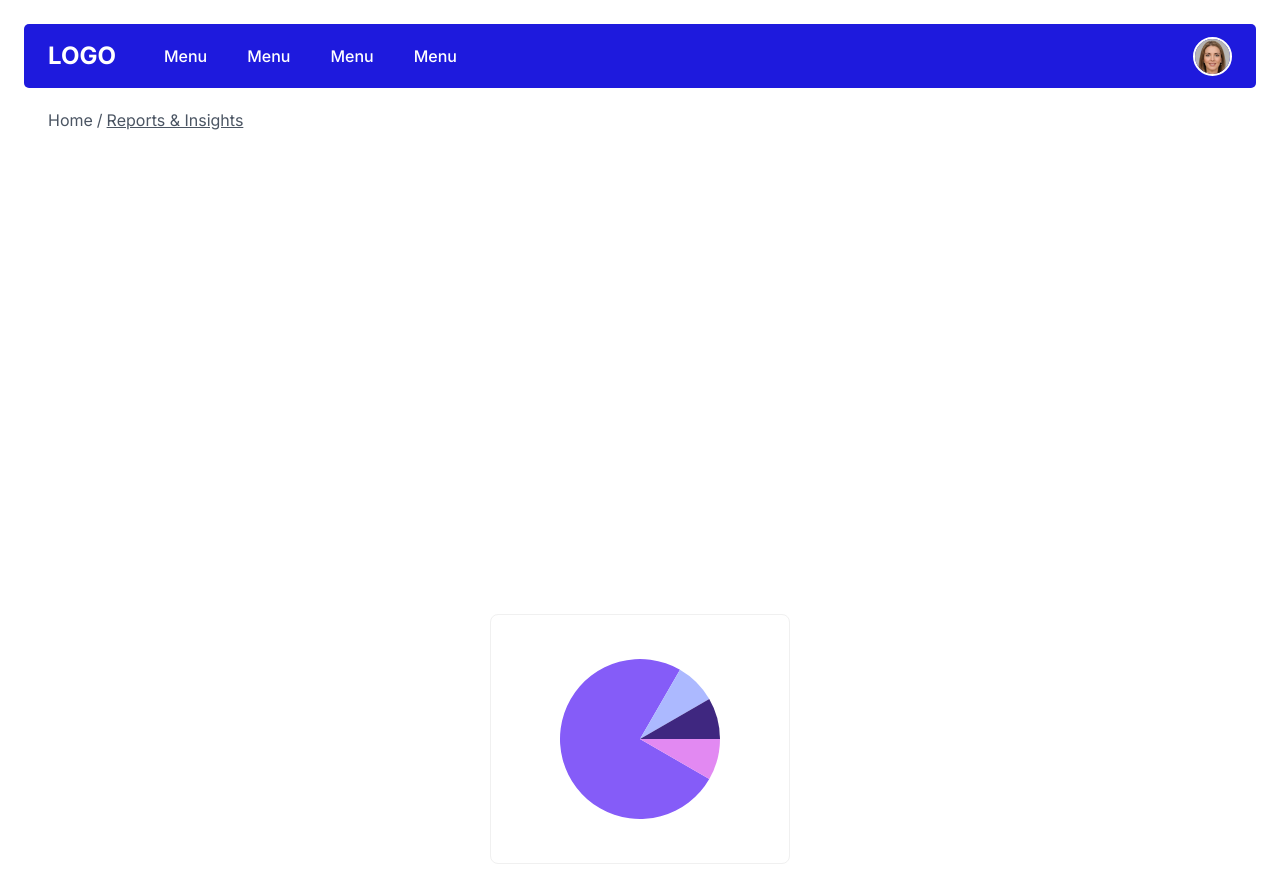
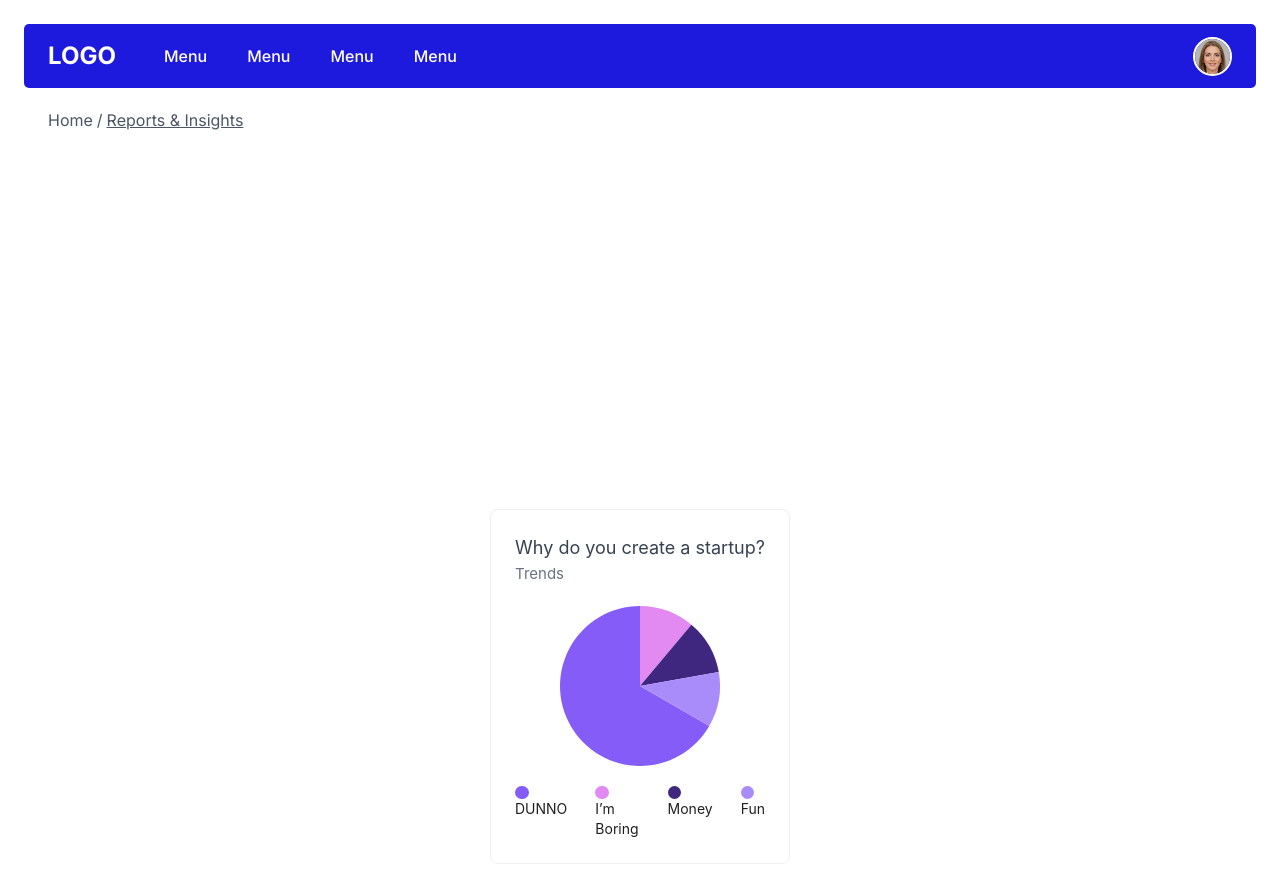
Before and after one commit to JrzenonDev/xp-coding-challenge, a Next.js app: page / in a window 1280 px wide. Shown: the top 896 px of the page. Built offline with nearby package versions, Linux system fonts and the light colour scheme.

Commit message:
(feat)[feature/main] create bullets with infos chart

```diff
--- a/src/components/DashBoard/index.tsx
+++ b/src/components/DashBoard/index.tsx
@@ -5,32 +5,23 @@ import React from "react";
 import { PieChart, Pie, Cell } from "recharts";
 
 const data = [
-  { name: "Group A", value: 900 },
-  { name: "Group B", value: 100 },
-  { name: "Group C", value: 100 },
-  { name: "Group D", value: 100 },
+  { name: "DUNNO", value: 900, color: "#855CF8" },
+  { name: "I’m Boring", value: 150, color: "#E289F2" },
+  { name: "Money", value: 150, color: "#3f2780" },
+  { name: "Fun", value: 150, color: "#a98cfa" },
 ];
-
-const COLORS = ["#855CF8", "#ACB9FF", "#3f2780", "#E289F2"];
 
 export function DashBoard() {
   return (
-    <Card
-      style={{
-        width: 300,
-        display: "flex",
-        justifyContent: "center",
-        alignItems: "center",
-      }}
-    >
-      <div
-        style={{
-          display: "flex",
-          justifyContent: "center",
-          alignItems: "center",
-          height: "100%",
-        }}
-      >
+    <Card className="w-[300px] flex justify-center items-center">
+      <div className="h-full flex justify-center items-center flex-col">
+        <div>
+          <h2 className="text-[18px] text-gray-700">
+            Why do you create a startup?
+          </h2>
+          <p className="text-[15px] text-gray-500">Trends</p>
+        </div>
+
         <PieChart width={200} height={200}>
           <Pie
             data={data}
@@ -45,13 +36,22 @@ export function DashBoard() {
             stroke="none"
           >
             {data.map((entry, index) => (
-              <Cell
-                key={`cell-${index}`}
-                fill={COLORS[index % COLORS.length]}
-              />
+              <Cell key={`cell-${index}`} fill={entry.color} />
             ))}
           </Pie>
         </PieChart>
+
+        <div className="flex w-full gap-7">
+          {data.map((item, index) => (
+            <div key={index} className="flex flex-col items-start">
+              <div
+                className="w-[13.5px] h-[13.5px] rounded-[50%]"
+                style={{ backgroundColor: item.color }}
+              />
+              <p className="text-sm">{item.name}</p>
+            </div>
+          ))}
+        </div>
       </div>
     </Card>
   );
```
